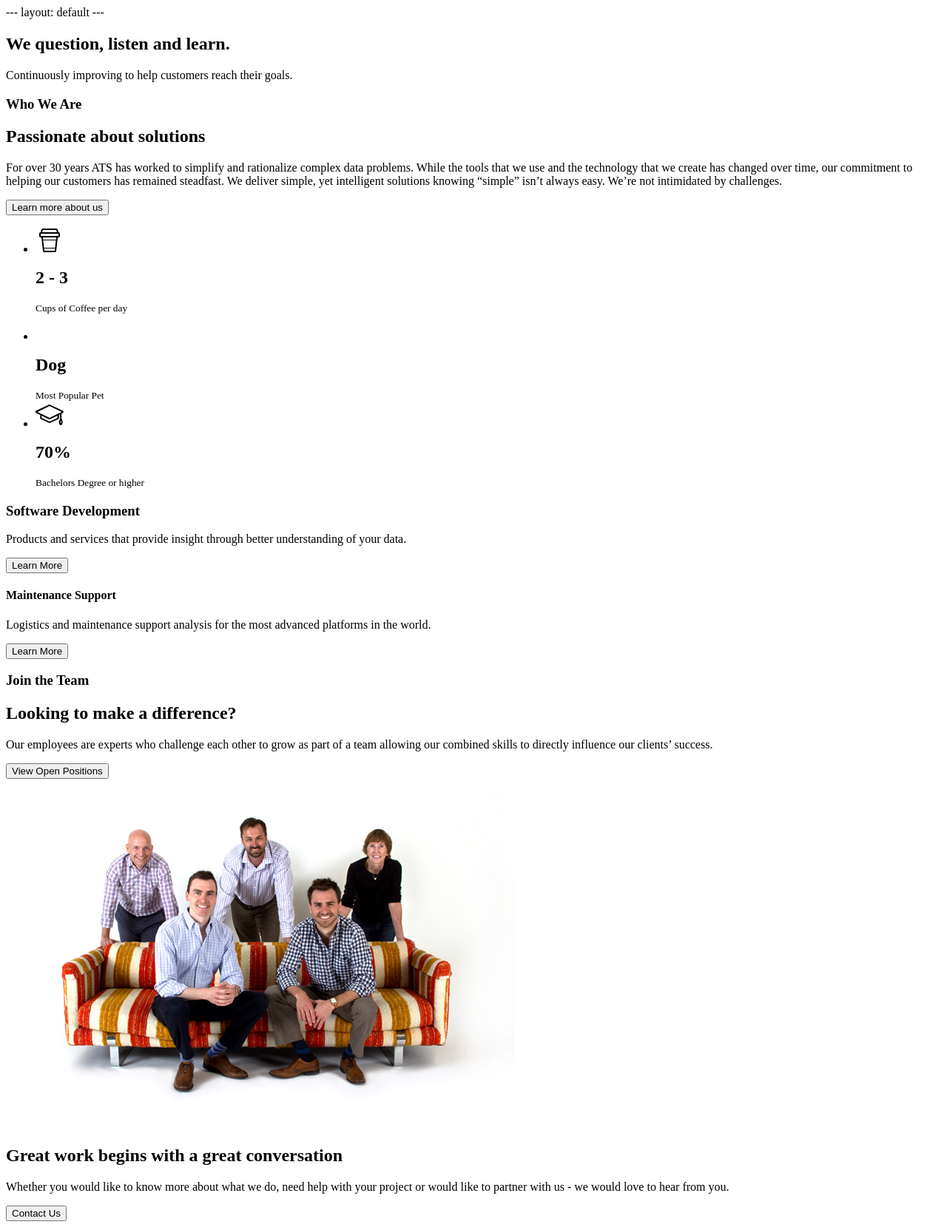
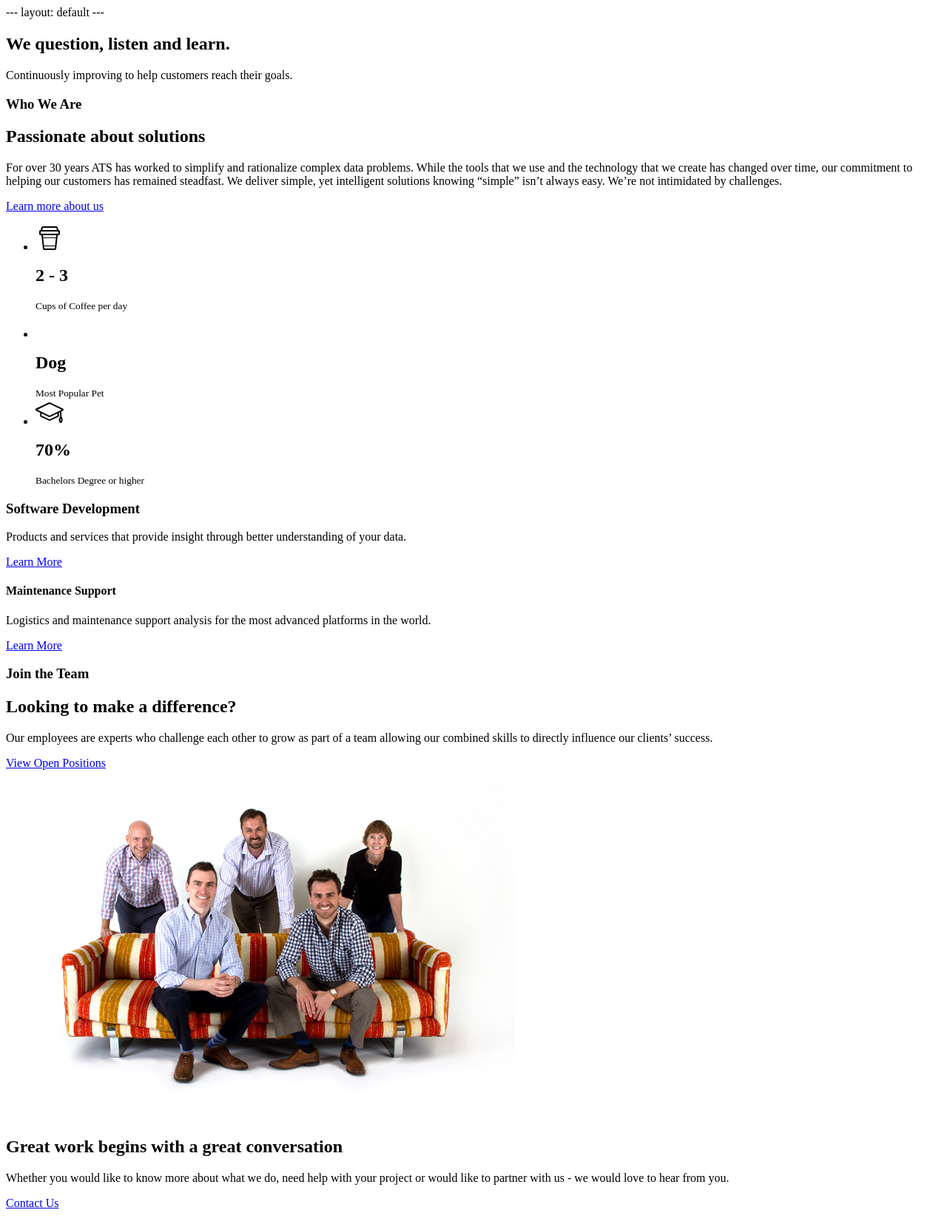
Before and after one commit to atsid/www.atsid.com, a PHP site: page /_layouts/home.html in a window 1280 px wide. Shown: the whole page at 74% size. After the commit the page ends 1634 px from the top, so only its background shows below. Run offline with PHP 8.4, Linux system fonts and the light colour scheme.

Commit message:
#10 - Wire-up links on home page

```diff
--- a/_layouts/home.html
+++ b/_layouts/home.html
@@ -19,7 +19,7 @@ layout: default
         <h2 class="text-block__title">Passionate about solutions</h2>
         <p>For over 30 years ATS has worked to simplify and rationalize complex data problems. While the tools that we use and the technology that we create has changed over time, our commitment to helping our customers has remained steadfast. We deliver simple, yet intelligent solutions knowing “simple” isn’t always easy. We’re not intimidated by challenges.
         </p>
-        <button class="button--outline">Learn more about us</button>
+        <a href="{{ site.baseurl }}/about" class="button button--outline">Learn more about us</a>
     </article>
     <article class="intro__stats">
         <ul>
@@ -48,12 +48,12 @@ layout: default
     <article class="software text-block text-block--divisions">
         <h3 class="text-block__sub-title">Software Development</h3>
         <p>Products and services that provide insight through better understanding of your data.</p>
-        <button class="button--outline">Learn More</button>
+        <a href="{{ site.baseurl }}/software-development" class="button button--outline">Learn More</a>
     </article>
     <article class="systems text-block text-block--divisions">
         <h4 class="text-block__sub-title">Maintenance Support</h4>
         <p>Logistics and maintenance support analysis for the most advanced platforms in the world.</p>
-        <button class="button--outline">Learn More</button>
+        <a href="{{ site.baseurl }}/maintenance-support" class="button button--outline">Learn More</a>
     </article>
 </section>
 
@@ -64,7 +64,7 @@ layout: default
         <h3 class="text-block__sub-title">Join the Team</h3>
         <h2 class="text-block__title">Looking to make a difference?</h2>
         <p>Our employees are experts who challenge each other to grow as part of a team allowing our combined skills to directly influence our clients’ success.</p>
-        <button class="button--outline">View Open Positions</button>
+        <a href="{{ site.baseurl }}/careers" class="button button--outline">View Open Positions</a>
     </article>
     <article>
         <img src="{{ site.baseurl }}/assets/images/couch-people.png" alt="Beware of the couch people">
@@ -77,6 +77,6 @@ layout: default
     <div class="convo__content">
         <h2>Great work begins with a great conversation</h2>
         <p>Whether you would like to know more about what we do, need help with your project or would like to partner with us - we would love to hear from you.</p>
-        <button class="button--outline">Contact Us</button>
+        <a href="{{ site.baseurl }}/contact" class="button button--outline">Contact Us</a>
     </div>
 </section>
--- a/_sass/_style.scss
+++ b/_sass/_style.scss
@@ -136,7 +136,7 @@
         position: relative;
     }
 
-    button {
+    .button {
         color: white;
         border-color: white;
 
@@ -211,7 +211,7 @@
     padding: 5em 0;
     text-align: center;
 
-    button {
+    .button {
         color: white;
         border-color: white;
 
```
